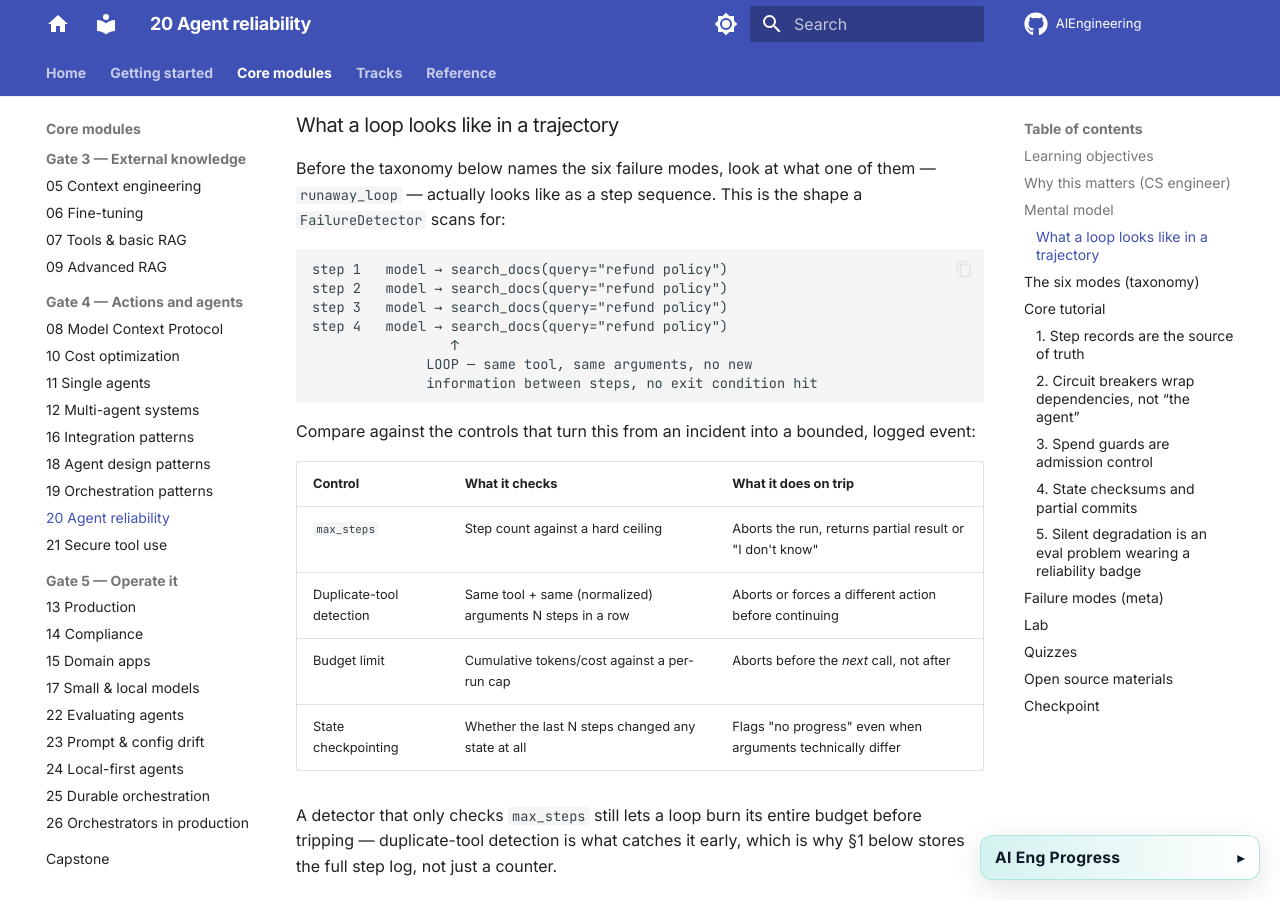
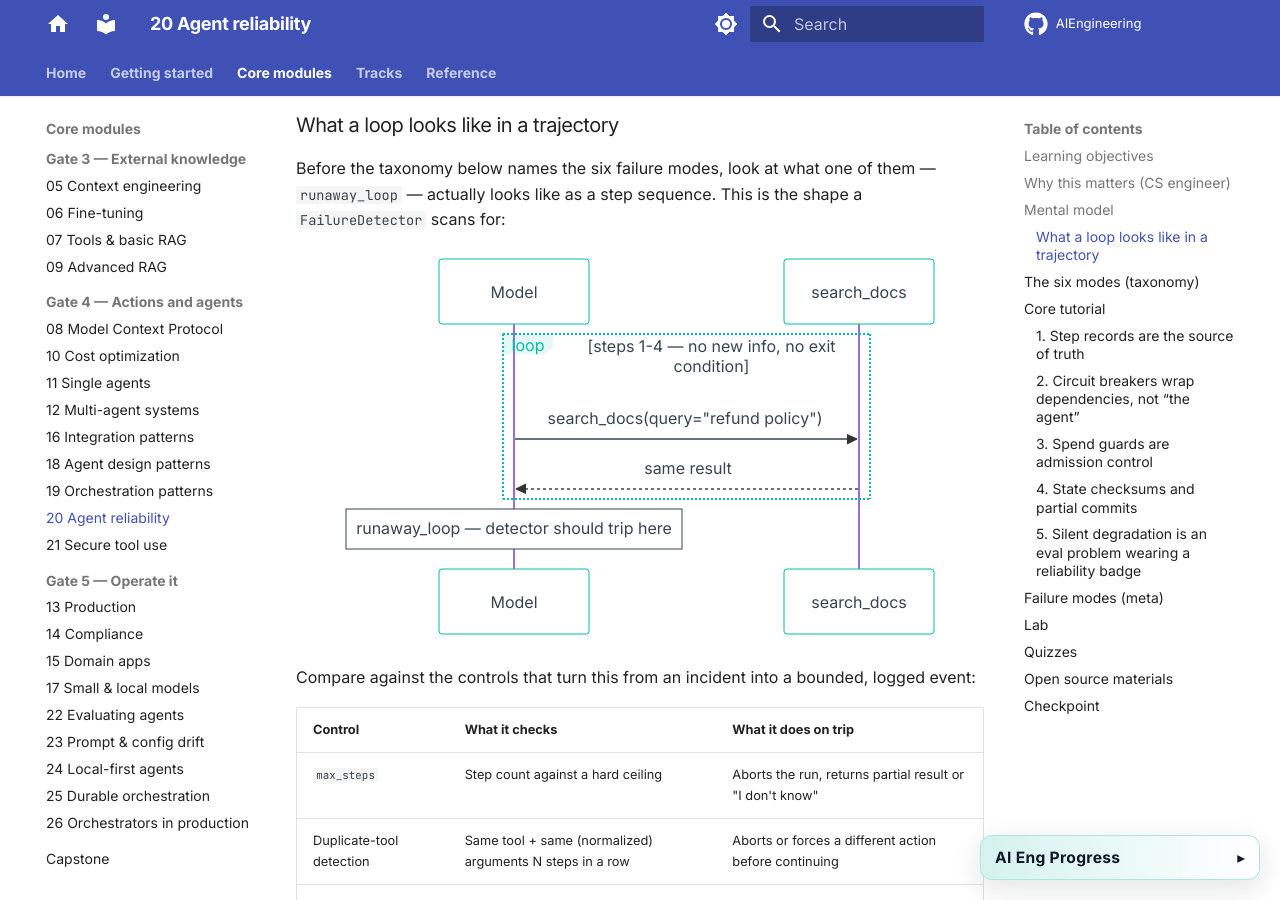
Before and after one commit to sanketn26/AIEngineering, an MkDocs documentation site: the page built from docs/core/20-agent-reliability.md, in a window 1280 px wide and 900 px high, scrolled down 1784 px. Built offline with MkDocs 1.6.1 and Material for MkDocs 9.7.7, drawn with Linux system fonts in a browser that asks for light colours; comment, search, counter and statistics services are not loaded.

Commit message:
Illustration pass: cleaner diagrams, two new gap-filling visuals
Reviewed all mermaid diagrams touched in the reorg by rendering them
with mermaid-cli (all 50 diagrams in docs/ render without syntax
errors). Fixes and additions from that review:

- 13-production.md: redraw the execution-flow diagram left-to-right
  instead of top-down — the TD layout had a crossing edge between the
  "denied" and "Response" paths; LR reads cleanly with both terminal
  states (Fail closed, Response to caller) on the right
- 20-agent-reliability.md: replace the ASCII-art loop example with an
  actual mermaid sequence diagram (loop block + note), consistent with
  every other diagram in the course instead of being the one plain-text
  exception
- core/index.md: add a 5-node gate-chain diagram directly under the
  intro — the single clearest picture of "causal chain, not
  accumulation," on the page that most needed one (previously all text)
- capstone.md: add a diagram showing the six parts converging into one
  service

Co-Authored-By: Claude Sonnet 5 <noreply@anthropic.com>

````diff
--- a/docs/core/20-agent-reliability.md
+++ b/docs/core/20-agent-reliability.md
@@ -59,14 +59,15 @@ flowchart TB
 
 Before the taxonomy below names the six failure modes, look at what one of them — `runaway_loop` — actually looks like as a step sequence. This is the shape a `FailureDetector` scans for:
 
-```text
-step 1   model → search_docs(query="refund policy")
-step 2   model → search_docs(query="refund policy")
-step 3   model → search_docs(query="refund policy")
-step 4   model → search_docs(query="refund policy")
-                 ↑
-              LOOP — same tool, same arguments, no new
-              information between steps, no exit condition hit
+```mermaid
+sequenceDiagram
+  participant Model
+  participant Tool as search_docs
+  loop steps 1-4 — no new info, no exit condition
+    Model->>Tool: search_docs(query="refund policy")
+    Tool-->>Model: same result
+  end
+  Note over Model: runaway_loop — detector should trip here
 ```
 
 Compare against the controls that turn this from an incident into a bounded, logged event:
````
Also changed, not shown: docs/core/13-production.md (+4 -10 lines), docs/core/capstone.md (+10 -0 lines), docs/core/index.md (+8 -0 lines).
